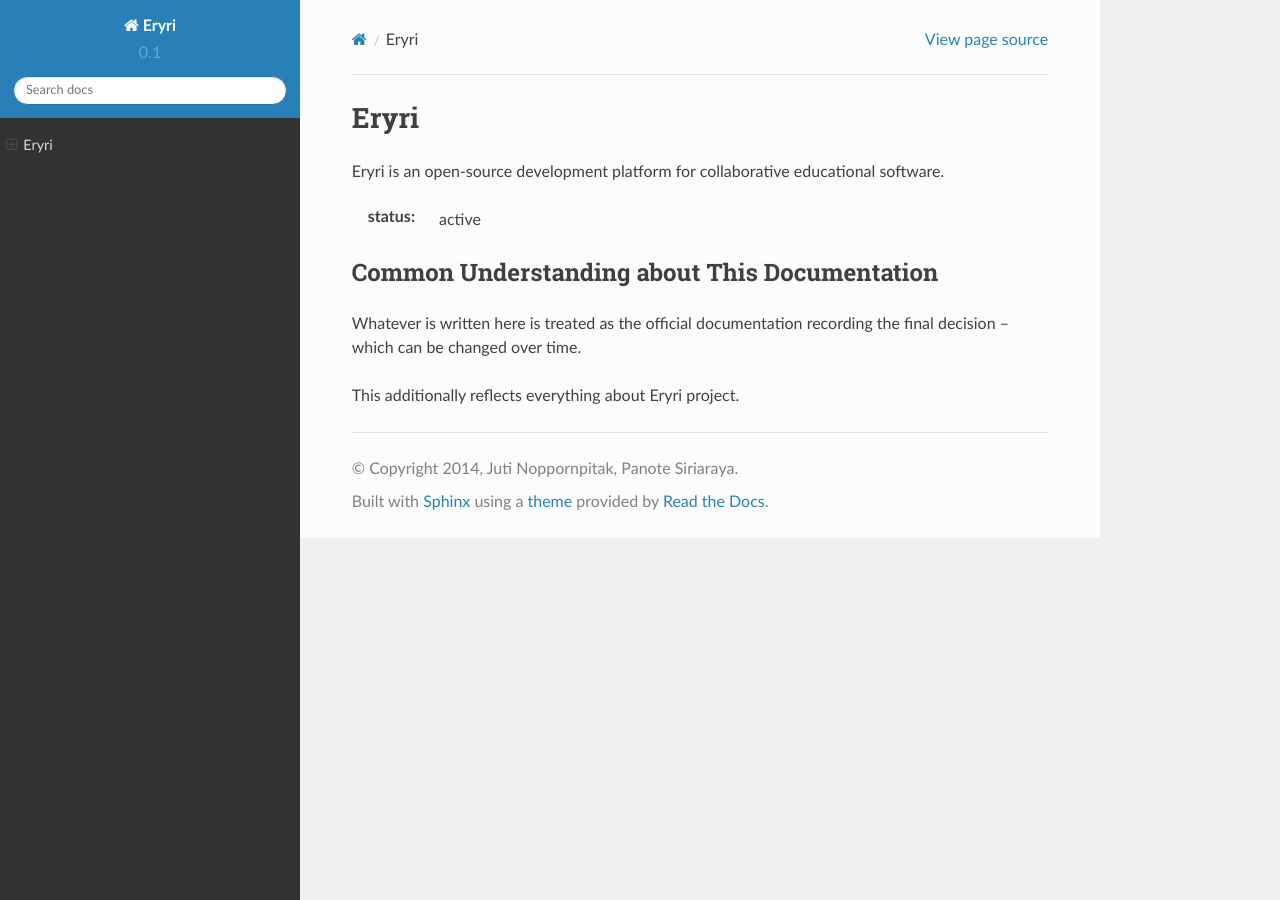
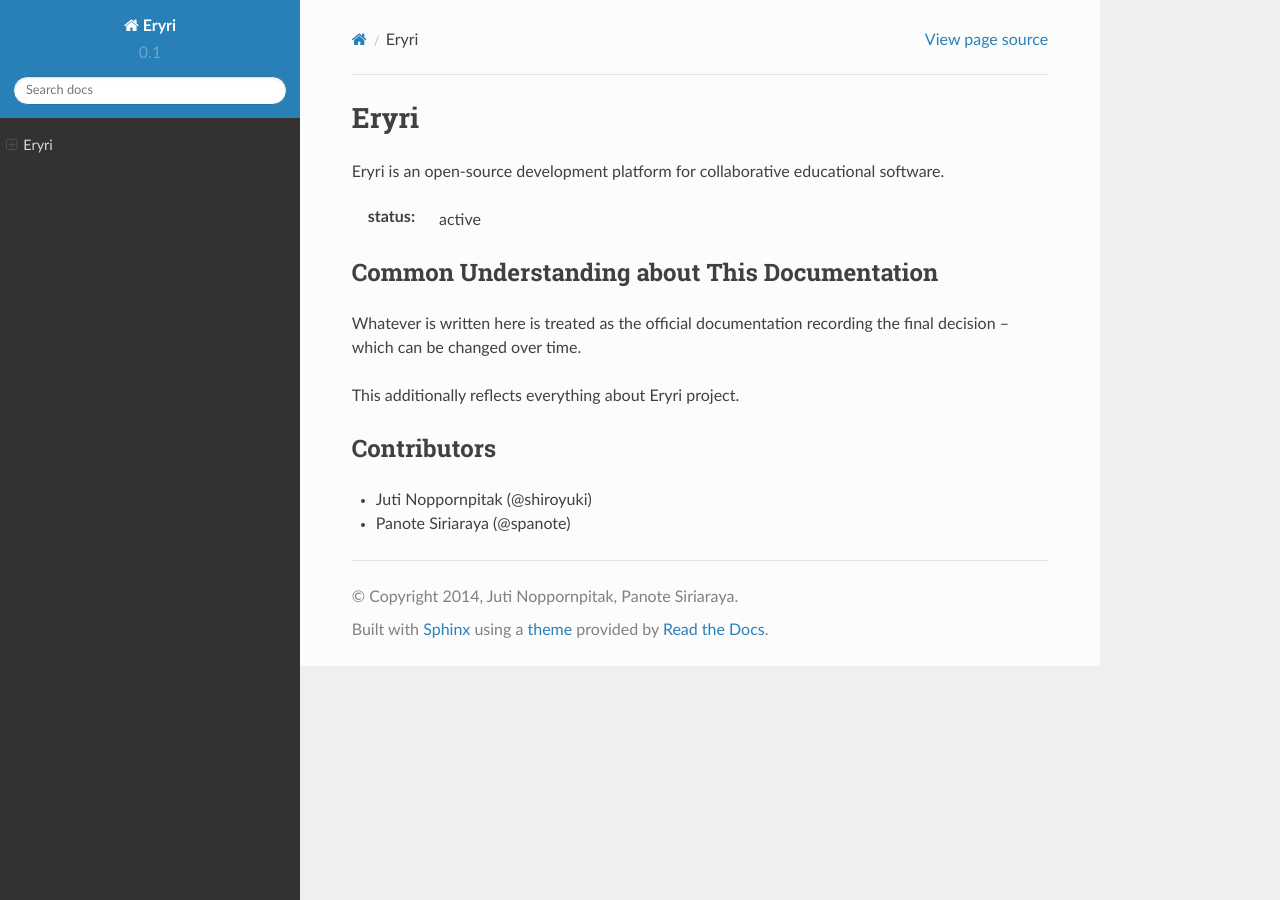
Before and after one commit to nepteam/documentation, a Sphinx documentation site: the page built from docs/source/index.rst, in a window 1280 px wide. Built offline with Sphinx 7.4.7 and the Read the Docs theme 2.0.0, drawn with Linux system fonts in a browser that asks for light colours; formulas are drawn with MathJax 3.

Commit message:
Updated the homepage.

```diff
--- a/docs/source/index.rst
+++ b/docs/source/index.rst
@@ -18,6 +18,12 @@
 
 This additionally reflects everything about Eryri project.
 
+Contributors
+------------
+
+- Juti Noppornpitak (@shiroyuki)
+- Panote Siriaraya (@spanote)
+
 .. toctree::
    :maxdepth: 2
 
```
